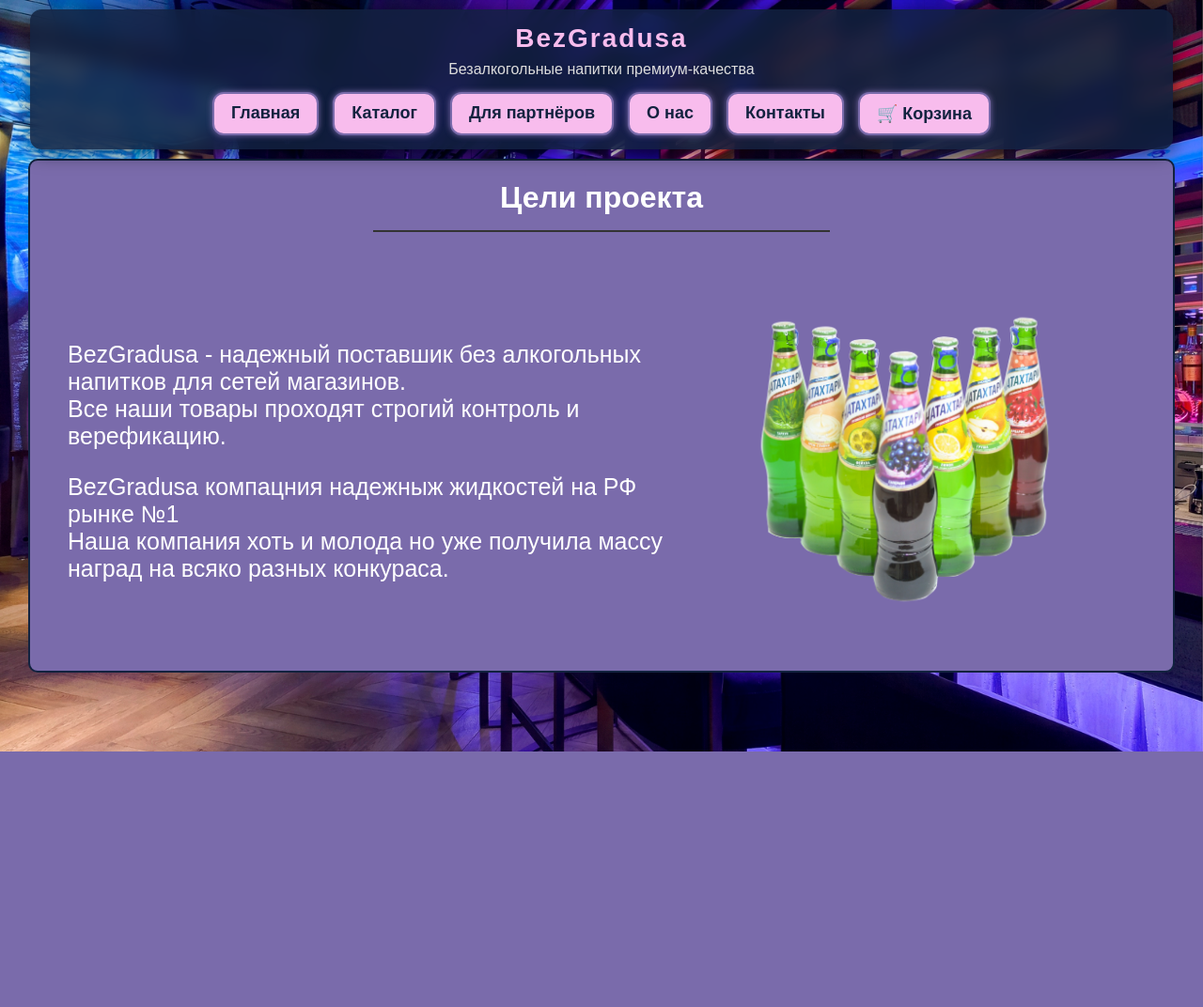
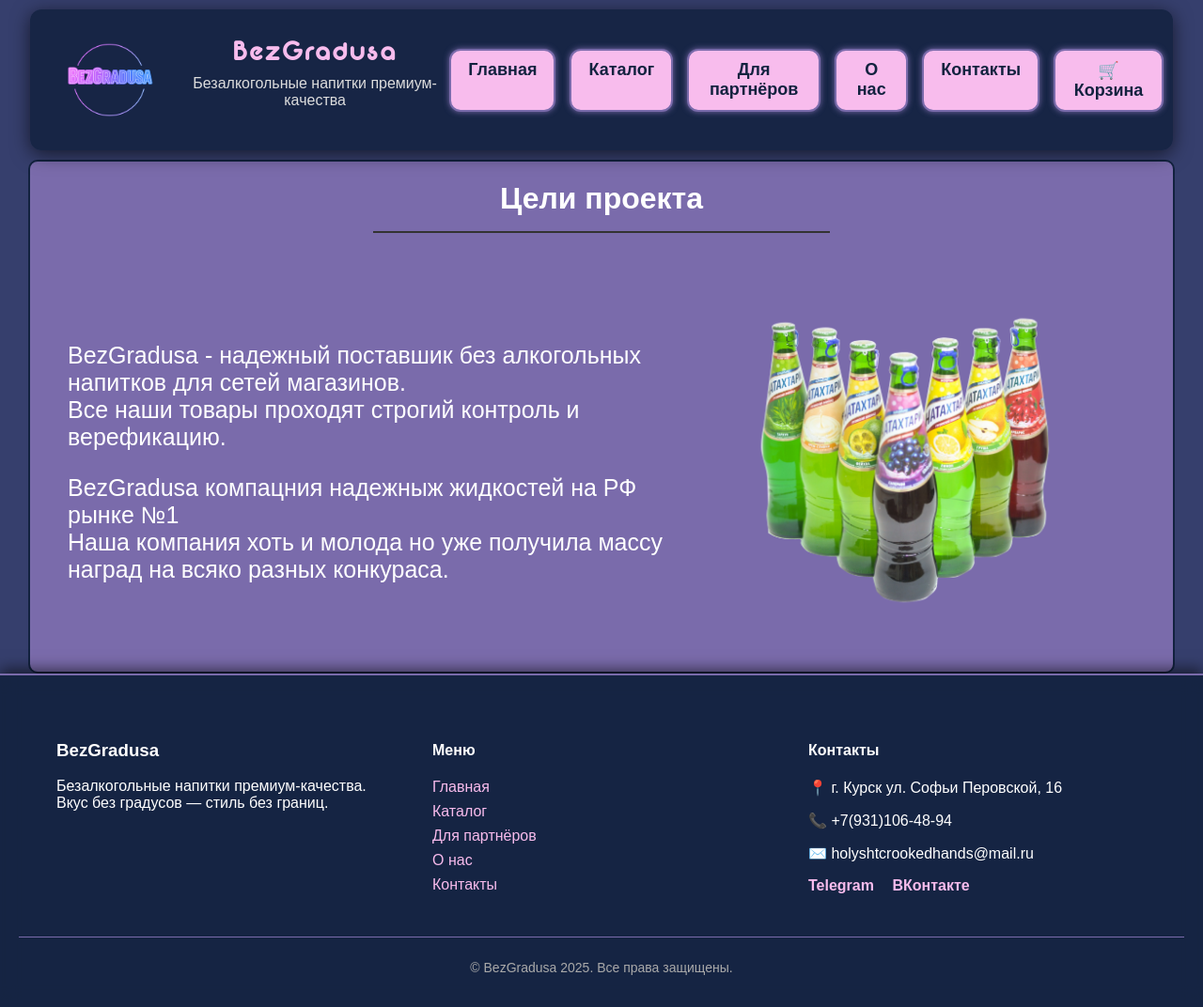
Before and after one commit to HolySh-tCrookedHands/BezGradusa, a FastAPI app: page /home in a window 1280 px wide. Shown: the whole page at 94% size. Before the commit the page ends 800 px from the top, so only its background shows below. Run offline with FastAPI, Linux system fonts and the light colour scheme.

Commit message:
обновленния

```diff
--- a/static/css/main.css
+++ b/static/css/main.css
@@ -8,21 +8,21 @@
   --color5: #f8bced;        /* розоватый цвет для кнопок и акцентов */
 }
 
+@font-face {
+  font-family: "Neon";
+  src: url("/static/fonts/Neon.ttf") format("truetype");
+  font-style: normal;
+  font-weight: normal;
+}
+
 /* ==== Общие стили страницы ==== */
 body {
   margin: 0;                             /* убираем отступы вокруг страницы */
   font-family: 'Montserrat', sans-serif; /* задаём шрифт текста */
   background-color: var(--color2);       /* цвет фона страницы */
-  background-image: url("/static/image/background.jpg"); /* фон-картинка */
   background-size: cover;                /* растягиваем картинку на весь экран */
   background-attachment: fixed;          /* фон остаётся на месте при скролле */
   color: white;                          /* цвет текста по умолчанию */
-    margin: 0;
-    font-family: 'Montserrat', sans-serif;
-    background-color: var(--color2);
-    background-size: cover;
-    background-attachment: fixed;
-    color: white;
 }
 
 /* ==== Навигационная панель ==== */
@@ -41,6 +41,7 @@
 nav h1 {
   margin: 0;                             /* убираем внешние отступы */
   font-size: 28px;                       /* размер шрифта */
+  font-family: 'Neon';                       /* кастомный шрифт */
   color: var(--color5);                  /* цвет текста (розовый) */
   letter-spacing: 2px;                   /* расстояние между буквами */
 }
--- /dev/null
+++ b/templates/base.html
@@ -0,0 +1,21 @@
+<!DOCTYPE html>
+<html>
+    <head>
+        <meta charset="UTF-8">
+        <meta name="viewport" content="width=device-width, initial-scale=1">
+        <link rel="stylesheet" href="/static/css/main.css">
+        <link rel="stylesheet" href="/static/css/layout.css">
+        <link rel="stylesheet" href="/static/css/blockStyle.css">
+        <link rel="icon" href="/static/image/icon/3700460-cafe-coffee-cup-drink-hot-mug-shop_108752.ico">
+        <title>{% block title %}{% endblock %}</title>
+    </head>
+    <body>
+        <header>
+            {% include 'widget/navbar.html' %}
+        </header>
+        <main>
+            {% block main %}{% endblock %}
+        </main>
+         {% include 'widget/footer.html' %}
+    </body>
+</html>
--- a/templates/index.html
+++ b/templates/index.html
@@ -1,19 +1,10 @@
-<!DOCTYPE html>
-<html>
-    <head>
-        <meta charset="UTF-8">
-        <meta name="viewport" content="width=device-width, initial-scale=1">
-        <link rel="stylesheet" href="/static/css/main.css">
-        <link rel="stylesheet" href="/static/css/layout.css">
-        <link rel="stylesheet" href="/static/css/blockStyle.css">
-        <link rel="icon" href="/static/image/icon/3700460-cafe-coffee-cup-drink-hot-mug-shop_108752.ico">
-        <title>Главная</title>
-    </head>
-    <body>
-        <header>
-            {% include 'widget/navbar.html' %}
-        </header>
-        <main>
+{% extends 'base.html' %}
+
+{% block title %}
+    Главная BezGradusa
+{% endblock %}
+
+{% block main %}
     <!-- цель проекта -->
     <div class="background-1 round-1 border-1 block">
         <div class="row">
@@ -43,6 +34,5 @@
         </div>
     </div>
     <!-- <div class="row background-1 round-1 border-1 block"></div> -->
-        </main>
-    </body>
-</html>
+
+{% endblock %}
--- a/templates/widget/navbar.html
+++ b/templates/widget/navbar.html
@@ -1,7 +1,13 @@
 <nav>
-    <div id="section_main">
+    <div class="barnd-and-nav" id="section_main">
+        <div class="brand">
+            <img src="/static/image/loho.png" width="150px">
+            <div class="brand-text">
                 <h1>BezGradusa</h1>
                 <h2>Безалкогольные напитки премиум-качества</h2>
+            </div>
+        </div>
+        <div class="nav-button">
             <ul class="list_item">
                 <li class="item"><a href="/home">Главная</a></li>
                 <li class="item"><a href="/catalog">Каталог</a></li>
@@ -11,4 +17,5 @@
                 <li class="item"><a href="#">🛒 Корзина</a></li>
             </ul>
         </div>
+    </div>
 </nav>
```
Also changed, not shown: templates/catalog.html (+5 -21 lines). Lines whose indentation alone changed are shown as unchanged.
